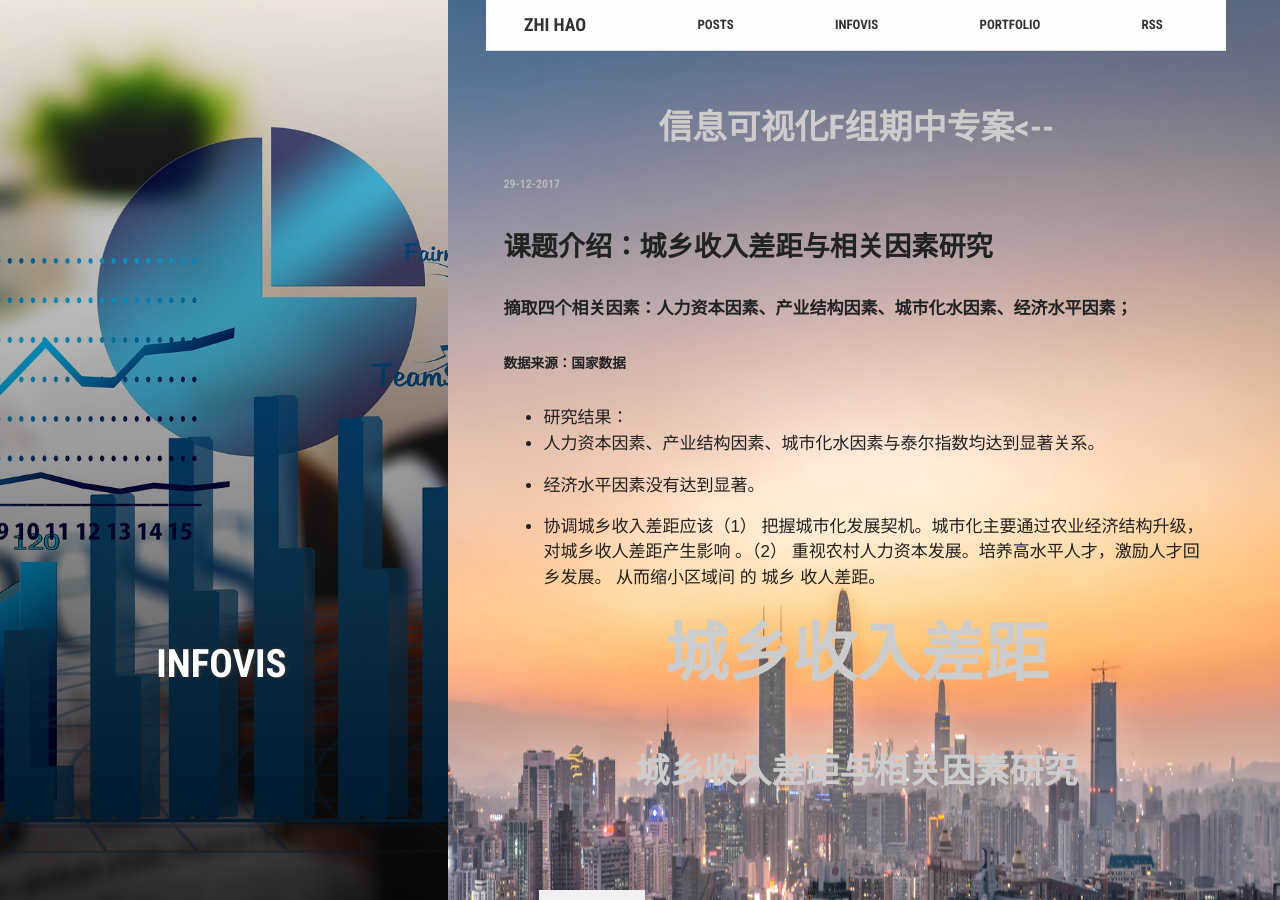
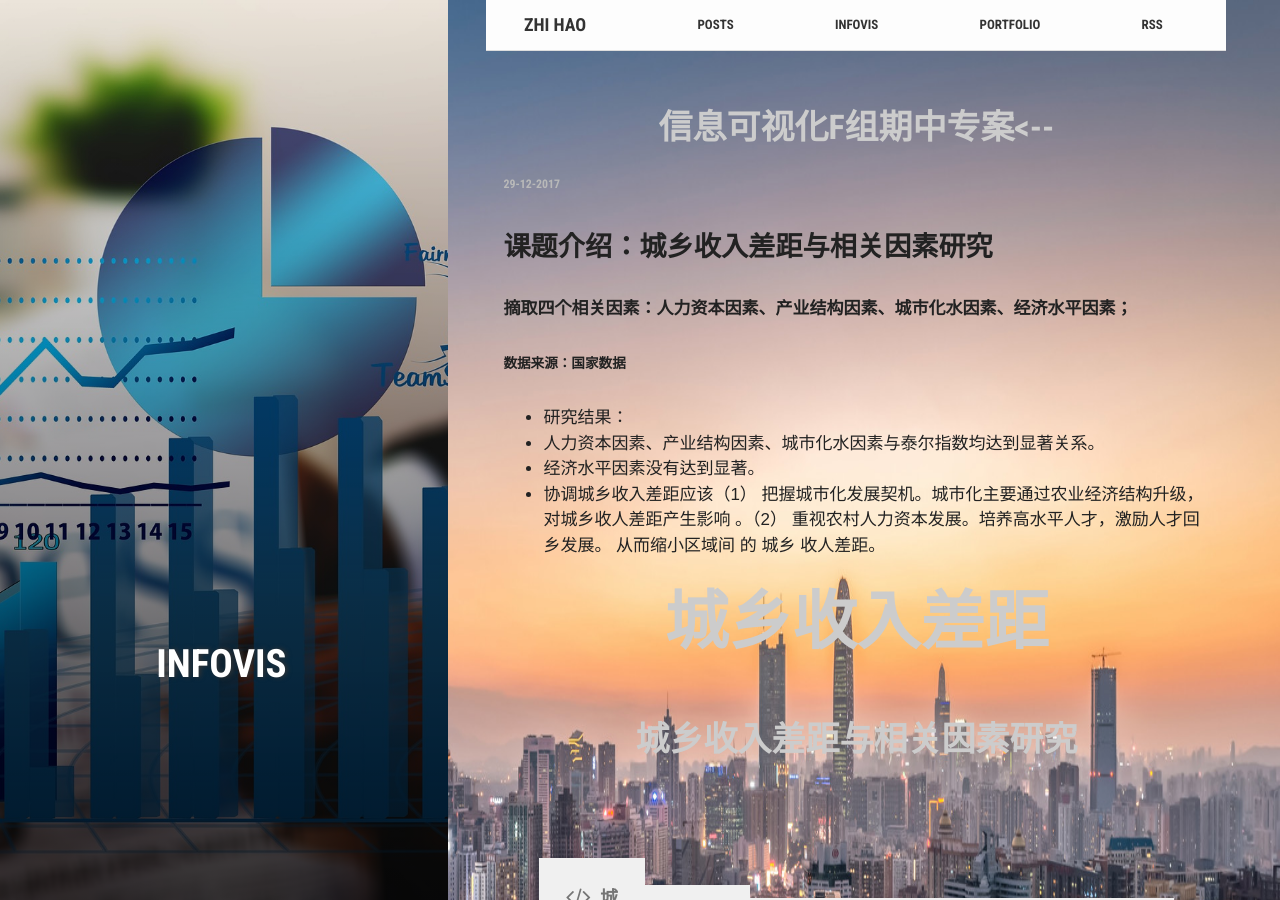
Before and after one commit to gerly1980/Jekyll, a Jekyll site: the page built from _posts/portfolio/tableaus/2017-12-31-infovis-middle-exam.md, in a window 1280 px wide and 900 px high. Built offline with Jekyll 4.4.1, drawn with Linux system fonts in a browser that asks for light colours; nearby versions of some CDN libraries; our own code applies the rules of GitHub Pages for plain Markdown files.

Commit message:
Revert "啊"
This reverts commit b83c7c46908052c925d2e5a4793fc534c448a8ef.

```diff
--- a/_posts/portfolio/tableaus/2017-12-31-infovis-middle-exam.md
+++ b/_posts/portfolio/tableaus/2017-12-31-infovis-middle-exam.md
@@ -16,11 +16,11 @@ categories:
 * 研究结果：
 * 人力资本因素、产业结构因素、城市化水因素与泰尔指数均达到显著关系。
 * 经济水平因素没有达到显著。
+* 协调城乡收入差距应该（1） 把握城市化发展契机。城市化主要通过农业经济结构升级，对城乡收人差距产生影响 。（2） 重视农村人力资本发展。培养高水平人才，激励人才回乡发展。 从而缩小区域间 的 城乡 收人差距。
 
 
 
 
-* 协调城乡收入差距应该（1） 把握城市化发展契机。城市化主要通过农业经济结构升级，对城乡收人差距产生影响 。（2） 重视农村人力资本发展。培养高水平人才，激励人才回乡发展。 从而缩小区域间 的 城乡 收人差距。
 
 
 
```
